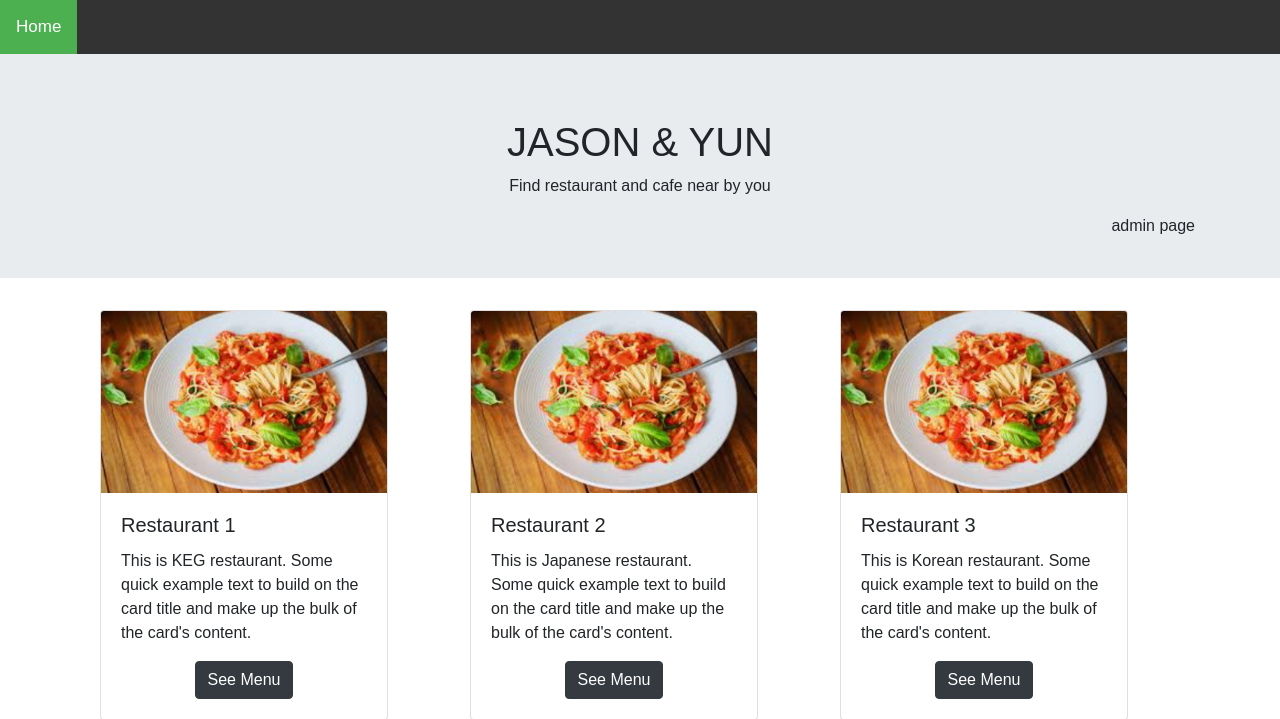
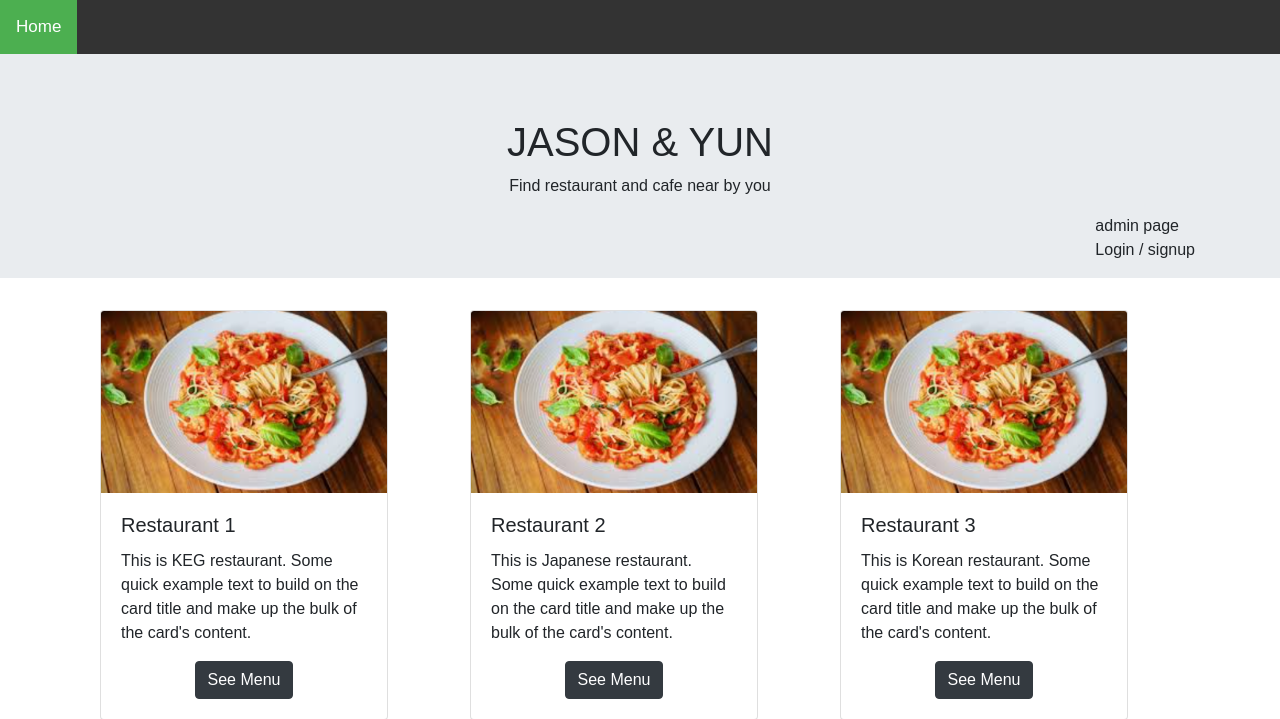
Before and after one commit to SangwookYun/ISA_Project_front_end, a PHP site: page / in a window 1280 px wide. Shown: the top 719 px of the page. Run offline with PHP 8.4, Linux system fonts and the light colour scheme.

Commit message:
login_signup added

```diff
--- a/css/style.css
+++ b/css/style.css
@@ -11,9 +11,13 @@ body {
 #main_title, #main_desc {
   text-align: center;
 }
-#main_admin {
+#admin_login_wrapper {
   float:right;
 }
+#main_admin{
+  display: block;
+}
+
 .card_row {
   margin:auto;
 }
@@ -75,6 +79,11 @@ body {
     margin:5px;
 
   }
+  #user_name {
+    text-align: center;
+    font-weight: bold;
+    font-size:25px;
+  }
   .menu_item {
     float:left;
     color:black;
--- a/index.html
+++ b/index.html
@@ -32,7 +32,12 @@
     <div class="container">
       <h1  id="main_title"> JASON & YUN</h1>
       <p id="main_desc">Find restaurant and cafe near by you</p>
-      <a id="main_admin" onclick="admin_open()">admin page</a>
+      <div id="user_name"></div>
+      <div id="admin_login_wrapper">
+        <a id="main_admin" onclick="admin_open()">admin page</a>
+        <a id="login" onclick="login()">Login</a>     /   <a id="signup" onclick="signup()">signup</a>
+      </div>
+
     </div>
   </div>
   <div class="container main">
@@ -165,11 +170,86 @@
     <div class="modal-dialog modal-sm">
         <Button id="admin_modal_btn" data-toggle="modal" data-target="#admin_modal_index" class = "btn btn-primary">ADD</Button>
         <button id="remove_modal_btn" type="button" data-target ="#remove_detail" class="btn btn-primary" data-toggle="modal" data-target="#exampleModalLong"></button>
+        <button id="login_btn" type="button" data-target="#login_modal" class="btn btn-primary" data-toggle="modal" data-target="#exampleModal">Launch demo modal</button>
+        <button id="signup_btn" type="button" data-target="#signup_modal" class="btn btn-primary" data-toggle="modal" data-target="#exampleModal">Launch demo modal</button>
     </div>
 
   </div>
+
+<!-- Modal -->
+<div class="modal fade" id="signup_modal" tabindex="-1" role="dialog" aria-labelledby="exampleModalLabel" aria-hidden="true">
+  <div class="modal-dialog" role="document">
+    <div class="modal-content">
+      <div class="modal-header">
+        <h5 class="modal-title" id="exampleModalLabel">Signup</h5>
+        <button type="button" class="close" data-dismiss="modal" aria-label="Close">
+          <span aria-hidden="true">&times;</span>
+        </button>
+      </div>
+      <div class="modal-body">
+
+        <form>
+          <div class="form-group">
+            <label id = "new_user_id_signup" for="exampleInputEmail1">id</label>
+            <input type="id" class="form-control" id="signup_id" aria-describedby="emailHelp" placeholder="Enter id">
+            <button type="button" class="btn btn-primary" onclick = "check_duplicate_id()">Check Duplicate id</button>
+            <p id = "duplicate_id_check">Not Done</p>
+          </div>
+          <div class="form-group">
+            <label for="exampleInputPassword1">Password</label>
+            <input type="password" class="form-control" id="signup_password" placeholder="Password">
+          </div>
+        </form>
+
+
+
+      </div>
+      <div class="modal-footer">
+        <button id ="signup_close_btn" type="button" class="btn btn-secondary" data-dismiss="modal">Close</button>
+        <button id = "signup_submit_btn" type="button" class="btn btn-primary" onclick = "signup_submit()">Submit</button>
+      </div>
+    </div>
+  </div>
+</div>
+
+<!-- Modal -->
+<div class="modal fade" id="login_modal" tabindex="-1" role="dialog" aria-labelledby="exampleModalLabel" aria-hidden="true">
+  <div class="modal-dialog" role="document">
+    <div class="modal-content">
+      <div class="modal-header">
+        <h5 class="modal-title" id="exampleModalLabel">Login</h5>
+        <button type="button" class="close" data-dismiss="modal" aria-label="Close">
+          <span aria-hidden="true">&times;</span>
+        </button>
+      </div>
+      <div class="modal-body">
+
+        <form>
+          <div class="form-group">
+            <label for="exampleInputEmail1">id</label>
+            <input type="id" class="form-control" id="login_id" aria-describedby="emailHelp" placeholder="Enter id">
+          </div>
+          <div class="form-group">
+            <label for="exampleInputPassword1">Password</label>
+            <input type="password" class="form-control" id="login_password" placeholder="Password">
+          </div>
+        </form>
+
+
+
+      </div>
+      <div class="modal-footer">
+        <button id ="login_close_btn" type="button" class="btn btn-secondary" data-dismiss="modal">Close</button>
+        <button type="button" class="btn btn-primary" onclick = "login_submit()">Submit</button>
+      </div>
+    </div>
+  </div>
+</div>
+
+
   <div class="footer">
     <p>Footer</p>
   </div>
+
 </body>
 </html>
--- a/js/app.js
+++ b/js/app.js
@@ -1,4 +1,5 @@
 // const base = "https://api-jasonandyun.herokuapp.com/"
+let login_user = localStorage.getItem('login_user')==undefined? localStorage.getItem('login_user'):false;
 const base = "http://localhost:3000/"
 
 const renderingRestaurantInfo_Main  = ()=> {
@@ -27,10 +28,15 @@ const mainPageSetup = (callback)=> {
 }
 
 const goToDetailPage =(id) => {
-    let get_id = id.substring(id.length-1, id.length)
-    let url = './src/restaurant.html?'+get_id;
-    window.location.href = url;
-    console.log(window.location.href);
+    if(login_user) {
+        let get_id = id.substring(id.length-1, id.length)
+        let url = './src/restaurant.html?'+get_id;
+        window.location.href = url;
+        console.log(window.location.href);
+    }else {
+        alert("Please login first")
+    }
+
 }
 
 const addRestaurant = () => {
@@ -141,5 +147,107 @@ const delete_restaurant_by_id =(id, callback)=> {
     }
 }
 
+const login= ()=> {
+    document.getElementById("login_btn").click();
+}
 
+const signup= () => {
+    document.getElementById('signup_btn').click();
+}
+const login_submit = ()=> {
+    login_handler((result)=> {
+        if(result=='password wrong') {
+            document.getElementById('login_close_btn').click();
+            alert('password wrong')
+        }else {
+            document.getElementById('login_close_btn').click();
+            login_user=true;
+            localStorage.setItem("login_user", login_user);
+            console.log(result);
+            console.log(JSON.parse(result))
+            console.log(JSON.parse(result)[0])
+            let name = JSON.parse(result)[0];
+            document.getElementById('user_name').innerText = "Welcome "+name['userid'];
+
+            alert('Login success')
+
+        }
+    })
+}
+
+const login_handler = (callback)=> {
+    let xhttp = new XMLHttpRequest();
+    let userid = document.getElementById('login_id').value;
+    let password = document.getElementById('login_password').value;
+    console.log(userid)
+    console.log(password)
+    xhttp.open('GET', base+'api/user/'+userid+"&"+password);
+    xhttp.send()
+    xhttp.onreadystatechange = function() {
+        if(this.readyState==4 && this.status ==200) {
+
+            callback(this.responseText)
+        }
+    }
+}
+
+
+const check_duplicate_id =() => {
+    duplicate_id_handler((result)=> {
+        console.log(result=="true");
+        if(result=="true") {
+            console.log(result);
+            alert("Change your id")
+        }else {
+            console.log(result);
+            document.getElementById("duplicate_id_check").innerText = "done";
+        }
+    })
+}
+const duplicate_id_handler = (callback) => {
+    let xhttp = new XMLHttpRequest();
+    let userid = document.getElementById('signup_id').value;
+    console.log(userid)
+    xhttp.open('GET', base+'api/user/signup/'+userid);
+    xhttp.send()
+    xhttp.onreadystatechange = function() {
+        if(this.readyState==4 && this.status ==200) {
+
+            callback(this.responseText)
+        }
+    }
+
+}
+const signup_submit =() => {
+    console.log(document.getElementById('duplicate_id_check').innerHTML)
+    if(document.getElementById('duplicate_id_check').innerHTML=="done") {
+        signup_submit_handler((result)=> {
+            console.log(result);
+        })
+    }else {
+        alert("Do duplicate check first")
+
+    }
+}
+
+const signup_submit_handler = (callback)=> {
+    let xhttp = new XMLHttpRequest();
+    let userid = document.getElementById('signup_id').value;
+    let password = document.getElementById('signup_password').value;
+    console.log(userid)
+    console.log(password)
+    xhttp.open('POST', base+'api/user/new/signup')
+    let data = {
+        "new_id" : userid,
+        "new_password": password
+    }
+    xhttp.setRequestHeader("Content-Type", "application/json;charset=UTF-8");
+    xhttp.send(JSON.stringify(data))
+    xhttp.onreadystatechange = function() {
+        if(this.readyState==4 && this.status ==200) {
+            console.log(this.responseText)
+            callback(this.responseText);
+        }
+    }
+}
 window.onpageshow = renderingRestaurantInfo_Main;
--- a/js/restaurant.js
+++ b/js/restaurant.js
@@ -1,4 +1,7 @@
 // const base = "https://api-jasonandyun.herokuapp.com/"
+let user_login = localStorage.getItem('login_user')
+localStorage.setItem('login_user', 'true')
+console.log(user_login)
 const base = "http://localhost:3000/api/"
 
 const renderingRestaurantInfo_detail  = ()=> {
```
